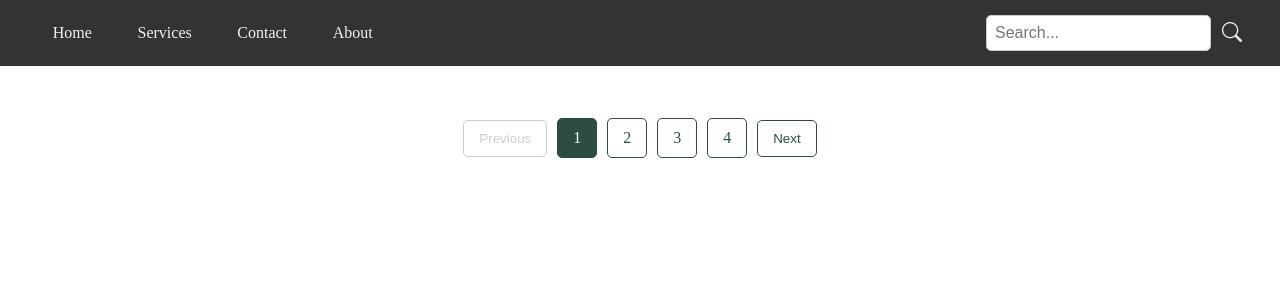
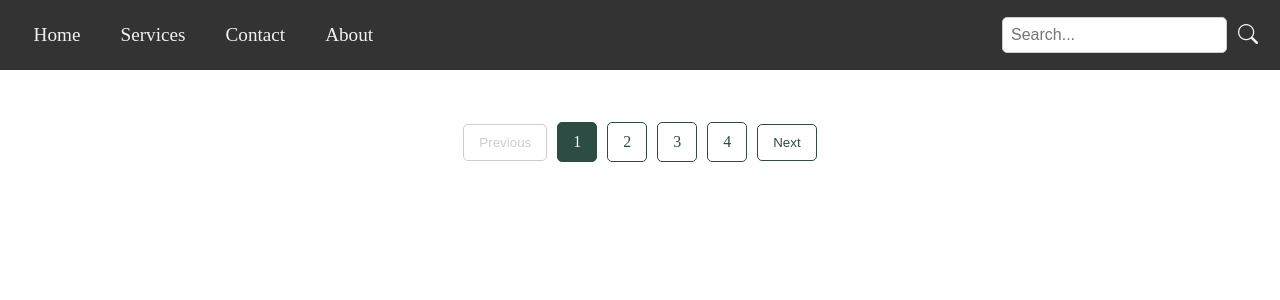
Before and after one commit to BernardVulaj/Web-Detyre-Kursi, a PHP site: the page made by Main Page/main.html in a window 1280 px wide. Shown: the top 300 px of the page. Run offline with PHP 8.4, Linux system fonts and the light colour scheme; data that the repository does not hold is empty.

Commit message:
Main page search finished

```diff
--- a/Main Page/main.css
+++ b/Main Page/main.css
@@ -11,14 +11,15 @@ nav {
   display: flex;
   justify-content: space-between; /* Distributes space between links and search form */
   align-items: center;
-  padding: 0.5rem 2rem;
+  padding: 0.5rem 1rem;
+  font-size: 1.2rem;
 }
 
 nav a {
   display: inline-block;
   color: #f2f2f2;
   text-align: center;
-  padding: 1rem 1.3rem;
+  padding: 1rem 1.1rem;
   text-decoration: none;
   border-radius: 0.3rem;
   transition: all 0.2s;
--- a/Main Page/main.html
+++ b/Main Page/main.html
@@ -10,7 +10,7 @@
   <body>
 
     <nav>
-      <div>
+      <div class="nav-links">
         <a href="../Home Page/home.html">Home</a>
         <a href="#services">Services</a>
         <a href="#contact">Contact</a>
@@ -18,13 +18,14 @@
       </div>
 
       <!-- Search Section -->
-      <form action="#" method="get" class="search-form">
-        <input type="text" placeholder="Search..." name="search" class="search-field">
+      <div class="search-form">
+        <input type="text" placeholder="Search..." name="search" class="search-field" id="search-input">
         <button type="submit" class="search-icon">
           <i class="bi bi-search"></i> <!-- Bootstrap search icon -->
         </button>
-      </form>
+      </div>
     </nav>
+
 
     <main>
     </main>
--- a/Main Page/main.js
+++ b/Main Page/main.js
@@ -1,5 +1,6 @@
 const apiUrl = 'http://localhost/Web-Detyre-Kursi/main.php'; // Adjust this path to your file location
 
+let cars=[];
 // Function to fetch car details
 async function getCarDetails() {
     try {
@@ -20,13 +21,11 @@ async function getCarDetails() {
     }
 }
 
-// Call the function to fetch car details
-async function fetchAndDisplayCars() {
-    const cars = await getCarDetails();  // Wait for car details to be fetched
-    console.log(cars);  // Now you can log the cars data
+function displayCars(cars){
   const doc = document.querySelector('main');
+  let html=''
    cars.forEach(car=>{
-      doc.innerHTML+=` <div class="container">
+    html+=` <div class="container">
             <div id=${car.id} class="relative">
               <div class='img-container'><img src='../Images/cars/${car.image_path}' alt='${car.name}'/>
               </div>
@@ -51,7 +50,40 @@ async function fetchAndDisplayCars() {
           </div>
         `
     })
+    doc.innerHTML=html;
+}
 
+// Call the function to fetch car details
+async function fetchAndDisplayCars() {
+    cars = await getCarDetails();  // Wait for car details to be fetched
+    // console.log(cars);  // Now you can log the cars data
+    displayCars(cars);
   }
 
 fetchAndDisplayCars();  // Call the function to fetch and display car details
+
+// console.log(document.querySelector('.search-icon'))
+document.querySelector('.search-icon').addEventListener('click',()=>{
+  const searchText=document.getElementById('search-input').value;
+  // console.log(searchText);
+  const keys=Object.keys(cars[0]).filter(filter=>filter!='id'&&filter!='image_path');
+  const filteredData=cars.filter((car)=>
+    car['name'].toLowerCase().includes(searchText.toLowerCase())
+  )
+  // console.log(filteredData)
+  displayCars(filteredData)
+})
+document.getElementById('search-input').addEventListener('keydown', (event) => {
+  if (event.key === 'Enter') {
+    const searchText = event.target.value;
+    const keys = Object.keys(cars[0]).filter(filter => filter !== 'id' && filter !== 'image_path');
+    const filteredData = cars.filter((car) =>
+      car['name'].toLowerCase().includes(searchText.toLowerCase())
+    );
+    displayCars(filteredData);
+  }
+});
+
+document.querySelector('.search-field').addEventListener('input',(event)=>{
+  if(event.target.value=='') fetchAndDisplayCars();
+})
```
Lines whose indentation alone changed are shown as unchanged.
